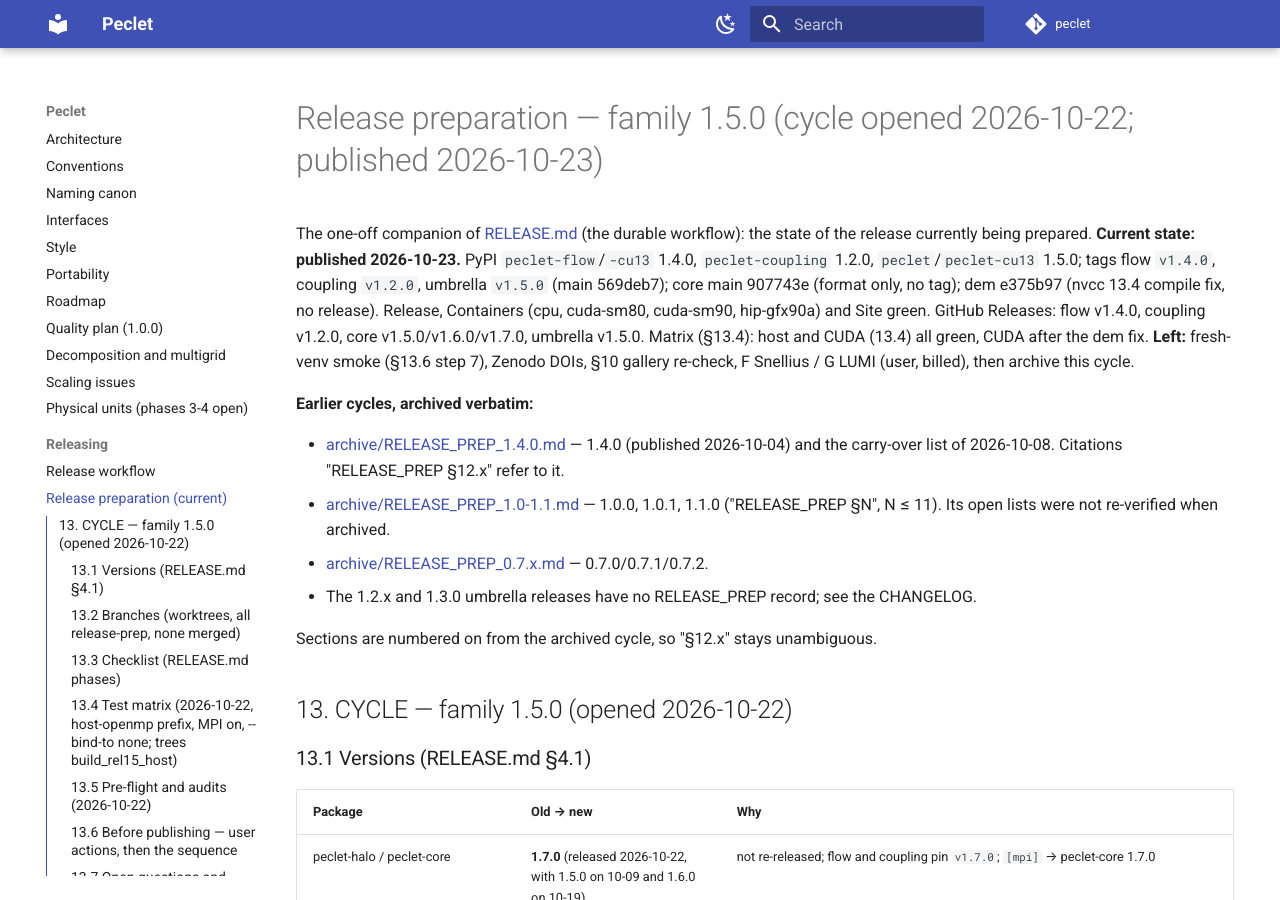
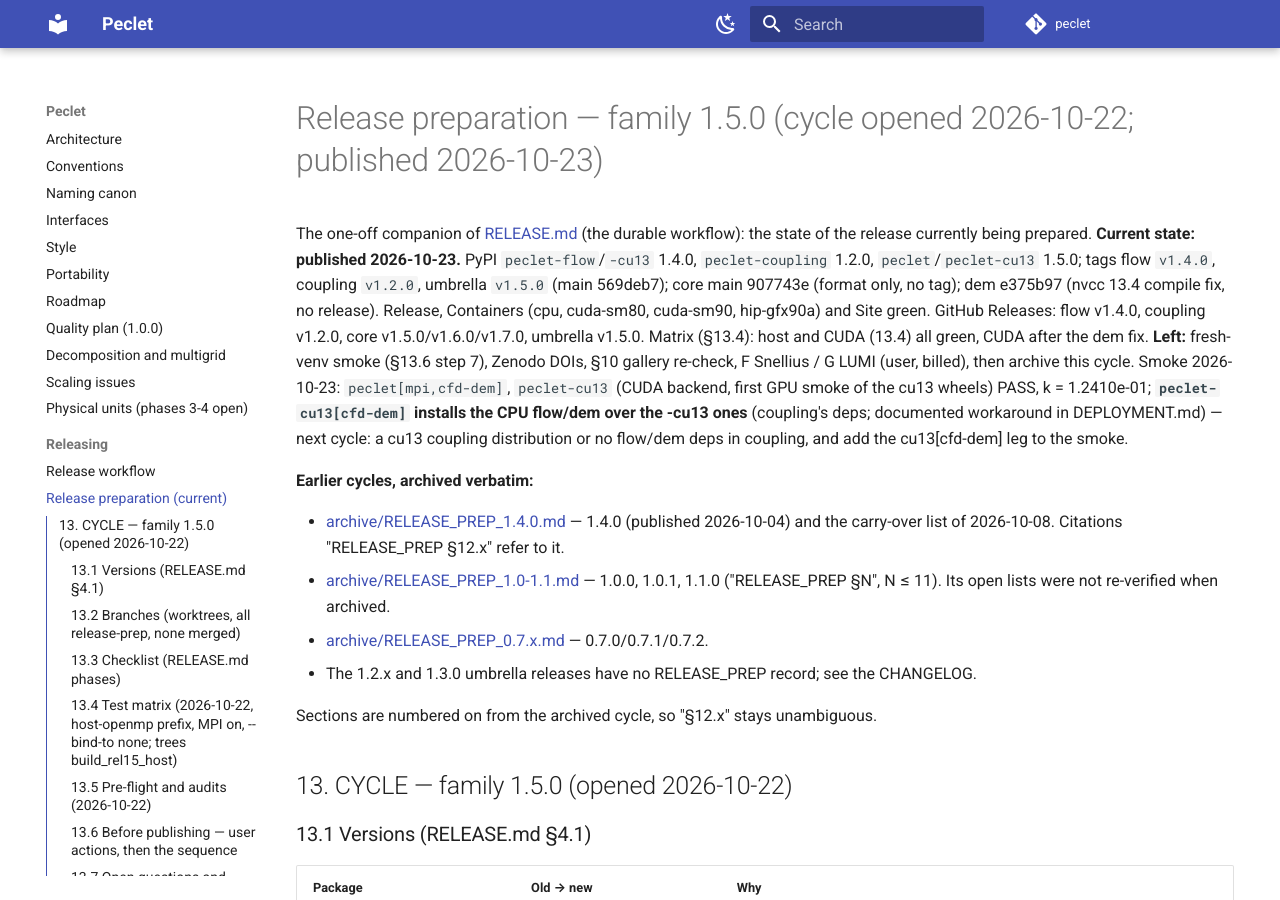
Before and after one commit to computational-chemical-engineering/peclet, an MkDocs documentation site: the page built from docs/RELEASE_PREP.md, in a window 1280 px wide and 900 px high. Built offline with MkDocs 1.6.1 and Material for MkDocs 9.7.7, drawn with Linux system fonts in a browser that asks for light colours; comment, search, counter and statistics services are not loaded.

Commit message:
RELEASE_PREP: smoke results; cu13[cfd-dem] carry-over; CHANGELOG wording
Co-Authored-By: Claude Opus 5.5 <noreply@anthropic.com>
Claude-Session: https://claude.ai/code/session_0127kjaH3FmCxkx1nzhmxWbn

```diff
--- a/docs/RELEASE_PREP.md
+++ b/docs/RELEASE_PREP.md
@@ -8,7 +8,10 @@ compile fix, no release). Release, Containers (cpu, cuda-sm80, cuda-sm90, hip-gf
 green. GitHub Releases: flow v1.4.0, coupling v1.2.0, core v1.5.0/v1.6.0/v1.7.0, umbrella v1.5.0.
 Matrix (§13.4): host and CUDA (13.4) all green, CUDA after the dem fix. **Left:** fresh-venv smoke
 (§13.6 step 7), Zenodo DOIs, §10 gallery re-check, F Snellius / G LUMI (user, billed), then archive
-this cycle.
+this cycle. Smoke 2026-10-23: `peclet[mpi,cfd-dem]`, `peclet-cu13` (CUDA backend, first GPU smoke of
+the cu13 wheels) PASS, k = 1.2410e-01; **`peclet-cu13[cfd-dem]` installs the CPU flow/dem over the
+-cu13 ones** (coupling's deps; documented workaround in DEPLOYMENT.md) — next cycle: a cu13 coupling
+distribution or no flow/dem deps in coupling, and add the cu13[cfd-dem] leg to the smoke.
 
 **Earlier cycles, archived verbatim:**
 
```
Also changed, not shown: CHANGELOG.md (+1 -1 lines).
